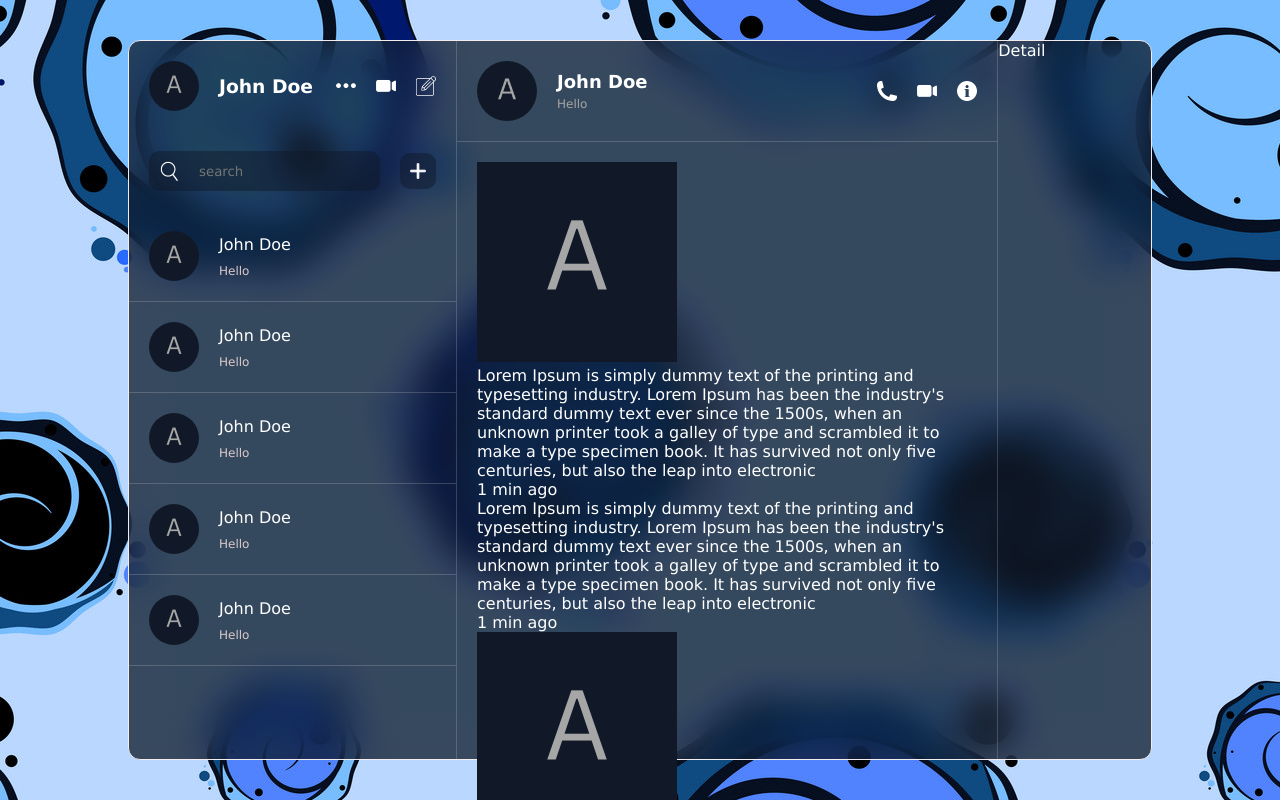
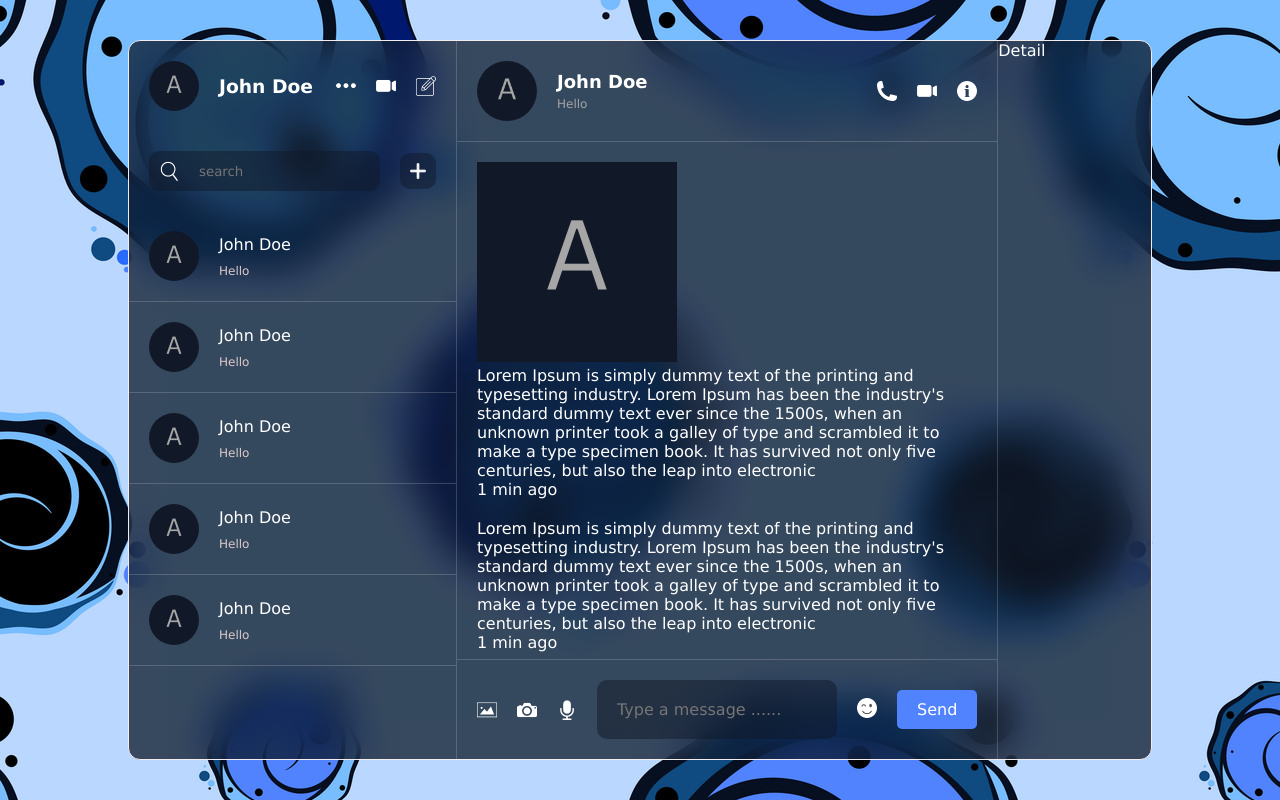
Before and after one commit to HimashaNethmini/RealTime-Chat, a React (Vite) app: page / in a window 1280 px wide. Shown: the top 800 px of the page. Built offline with nearby package versions, Linux system fonts and the light colour scheme.

Commit message:
style the chat one after the other

```diff
--- a/src/components/chat/chat.css
+++ b/src/components/chat/chat.css
@@ -58,6 +58,10 @@
    .center {
       padding: 20px;
       flex: 1;
+      overflow: scroll;
+      display: flex;
+      flex-direction: column;
+      gap: 20px; /*gap btwn each msg */
    }
 
    .bottom {
```
